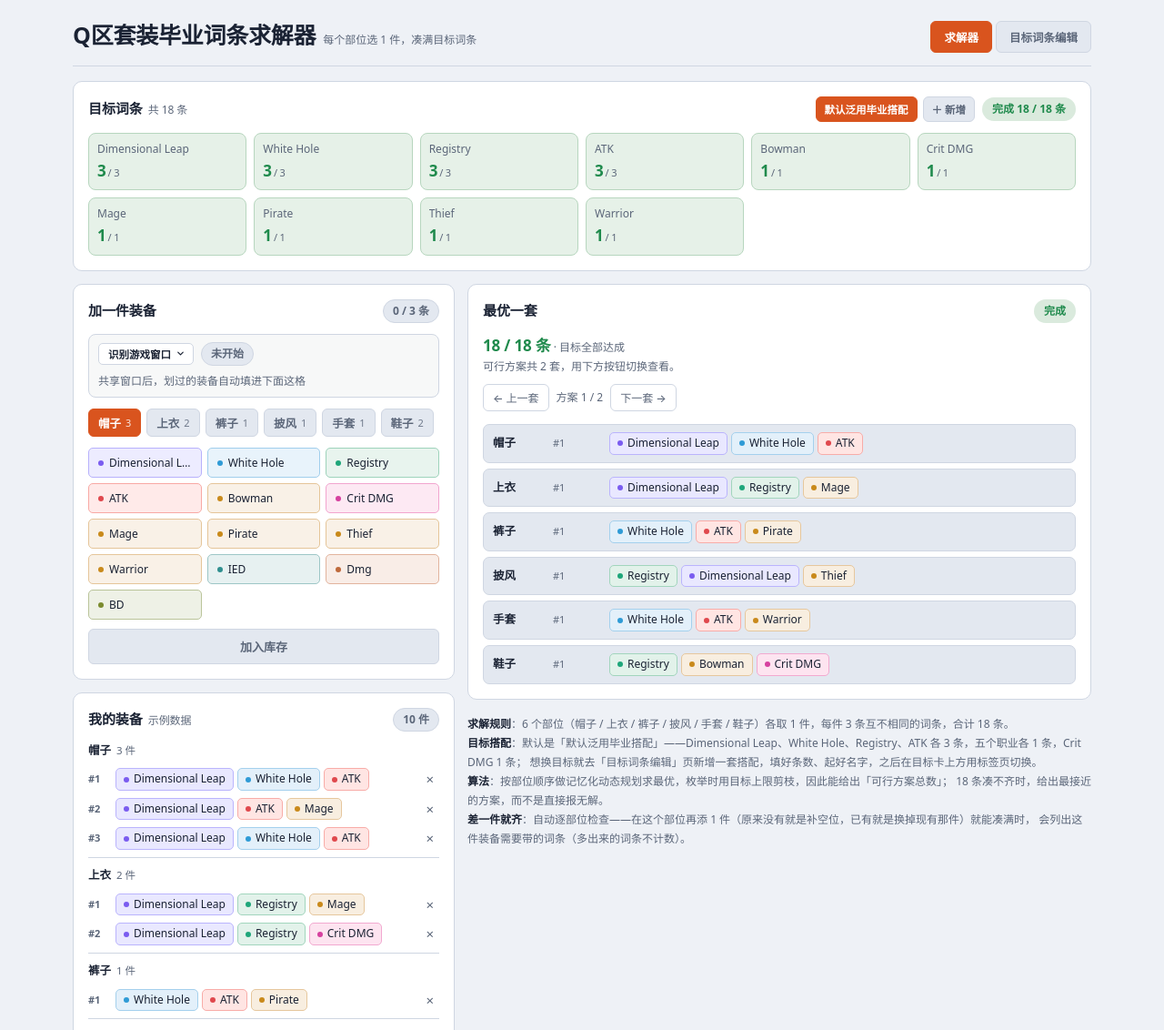
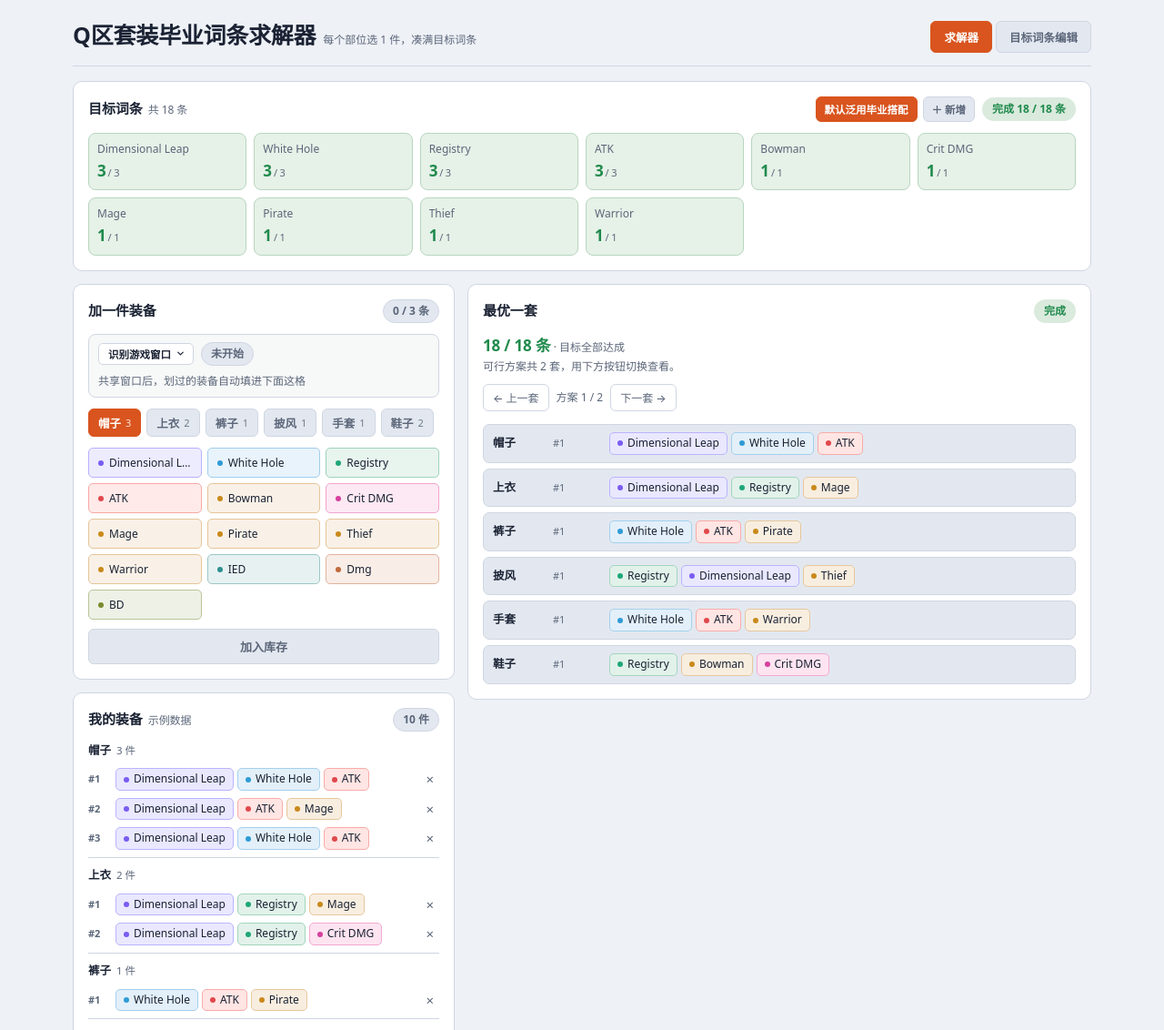
Before and after one commit to YourKlc/3l-set-solver, a plain HTML site: page index.html in a window 1280 px wide. Shown: the top 1132 px of the page at 91% size. Drawn offline with Linux system fonts and the light colour scheme.

Commit message:
去掉求解器页底部的求解规则说明整段

```diff
--- a/index.html
+++ b/index.html
@@ -506,16 +506,6 @@ button.cust-apply{width:auto;padding:8px 16px;flex:0 0 auto}
         </div>
         <div id="gapBody"></div>
       </section>
-
-      <p class="note">
-        <b>求解规则</b>：6 个部位（帽子 / 上衣 / 裤子 / 披风 / 手套 / 鞋子）各取 1 件，每件 3 条互不相同的词条，合计 18 条。<br>
-        <b>目标搭配</b>：默认是「默认泛用毕业搭配」——Dimensional Leap、White Hole、Registry、ATK 各 3 条，五个职业各 1 条，Crit DMG 1 条；
-        想换目标就去「目标词条编辑」页新增一套搭配，填好条数、起好名字，之后在目标卡上方用标签页切换。<br>
-        <b>算法</b>：按部位顺序做记忆化动态规划求最优，枚举时用目标上限剪枝，因此能给出「可行方案总数」；
-        18 条凑不齐时，给出最接近的方案，而不是直接报无解。<br>
-        <b>差一件就齐</b>：自动逐部位检查——在这个部位再添 1 件（原来没有就是补空位，已有就是换掉现有那件）就能凑满时，
-        会列出这件装备需要带的词条（多出来的词条不计数）。
-      </p>
     </div>
   </div>
   </div>
```
